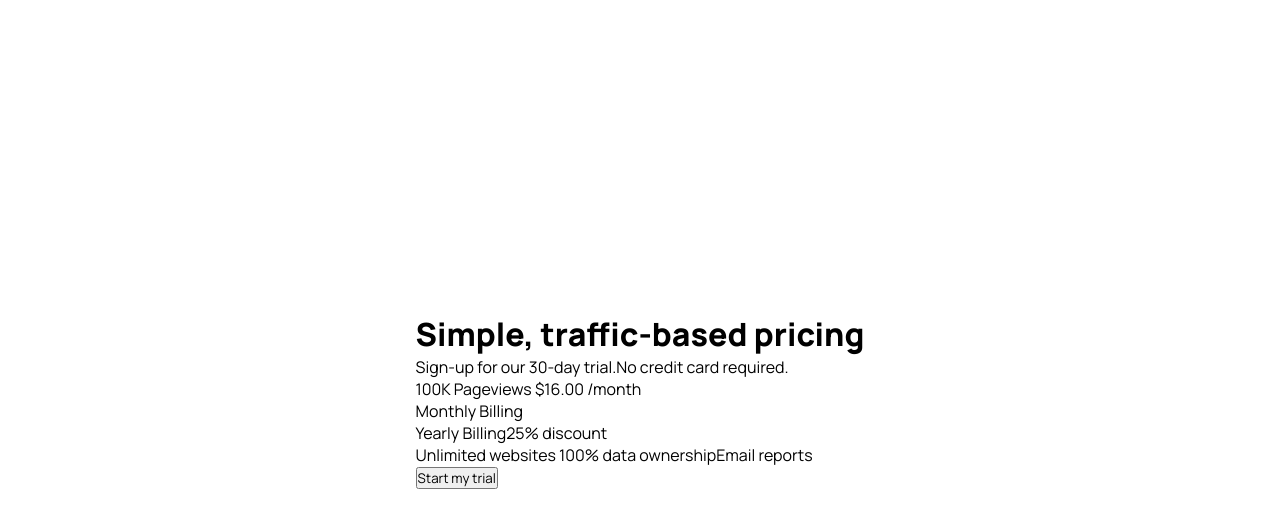
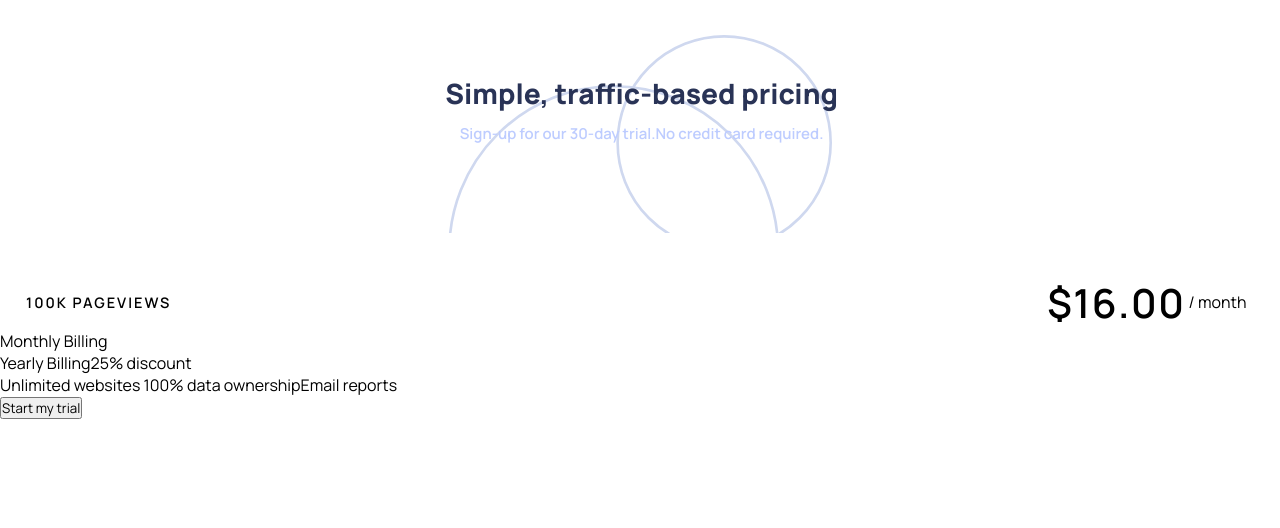
Before and after one commit to hrk-berserker27/Pricing-component, a Next.js app in the folder Next-app/: page / in a window 1280 px wide. Shown: the top 528 px of the page. Built offline with nearby package versions, Linux system fonts and the light colour scheme.

Commit message:
deleted unnecessary files

```diff
--- a/Next-app/pages/index.js
+++ b/Next-app/pages/index.js
@@ -18,18 +18,23 @@ export default function App() {
         <title>Frontend Mentor | Interactive pricing component</title>
       </Head>
       <main>
-        <header>
+        <header className="main-header">
           <h1>Simple, traffic-based pricing</h1>
           <p>Sign-up for our 30-day trial.No credit card required.</p>
         </header>
-        <section>
+        <section className="slider-section">
           <header>
-            <span>100K Pageviews</span> <span>$16.00 /month </span>
+            <span>100K Pageviews</span>
+            <span className="price-container">
+              <span className="price">$16.00 </span>
+              <span>/</span>
+              <span>month</span>
+            </span>
           </header>
-          <p className="slider-container">
+          <div className="slider-container">
             Monthly Billing <div className="slider"></div>Yearly Billing
             <span>25% discount</span>
-          </p>
+          </div>
           <footer>
             <div className="features">
               <span>Unlimited websites </span>
--- a/Next-app/styles/styles.scss
+++ b/Next-app/styles/styles.scss
@@ -9,8 +9,73 @@
     @include d.font-family;
 }
 
-body {
-    display: grid;
-    place-items: center;
+main {
     min-height: 100vh;
+    width: 100vw;
+    overflow: hidden;
+
+    .main-header {
+        padding-left: 0.2em;
+        text-align: center;
+        background-size: 30%;
+        background-position-x: center;
+        padding-top: 4.6em;
+        padding-bottom: 5.6em;
+        background-image: url(../public/images/pattern-circles.svg);
+        background-repeat: no-repeat;
+        background-position-y: 2.2em;
+        position: relative;
+
+        h1 {
+            font-size: 1.75rem;
+            padding-bottom: 0.4em;
+            color: map-get(d.$color-bucket, "Text & CTA Background");
+        }
+
+        p {
+            font-size: 15px;
+            font-weight: 600;
+            color: map-get(d.$color-bucket, "CTA Text");
+        }
+    }
+
+    .slider-section {
+        padding-top: 2.6em;
+
+        header {
+            display: flex;
+            justify-content: space-between;
+            align-items: center;
+            padding-right: 2.1em;
+
+            span:first-child {
+                padding-left: 1.8em;
+                font-size: 14.5px;
+                text-transform: uppercase;
+                letter-spacing: 2px;
+                font-weight: 600;
+            }
+
+            .price-container {
+                display: flex;
+                align-items: center;
+                justify-content: space-between;
+                gap: 0.2em;
+
+                span {
+                    display: inline-flex;
+                }
+
+                span:first-child {
+                    font-size: 2.5rem;
+                    letter-spacing: 1.5px;
+                }
+
+            }
+
+
+        }
+
+    }
+
 }
```
Also changed, not shown: Next-app/index.html (deleted, +0 -39 lines).
